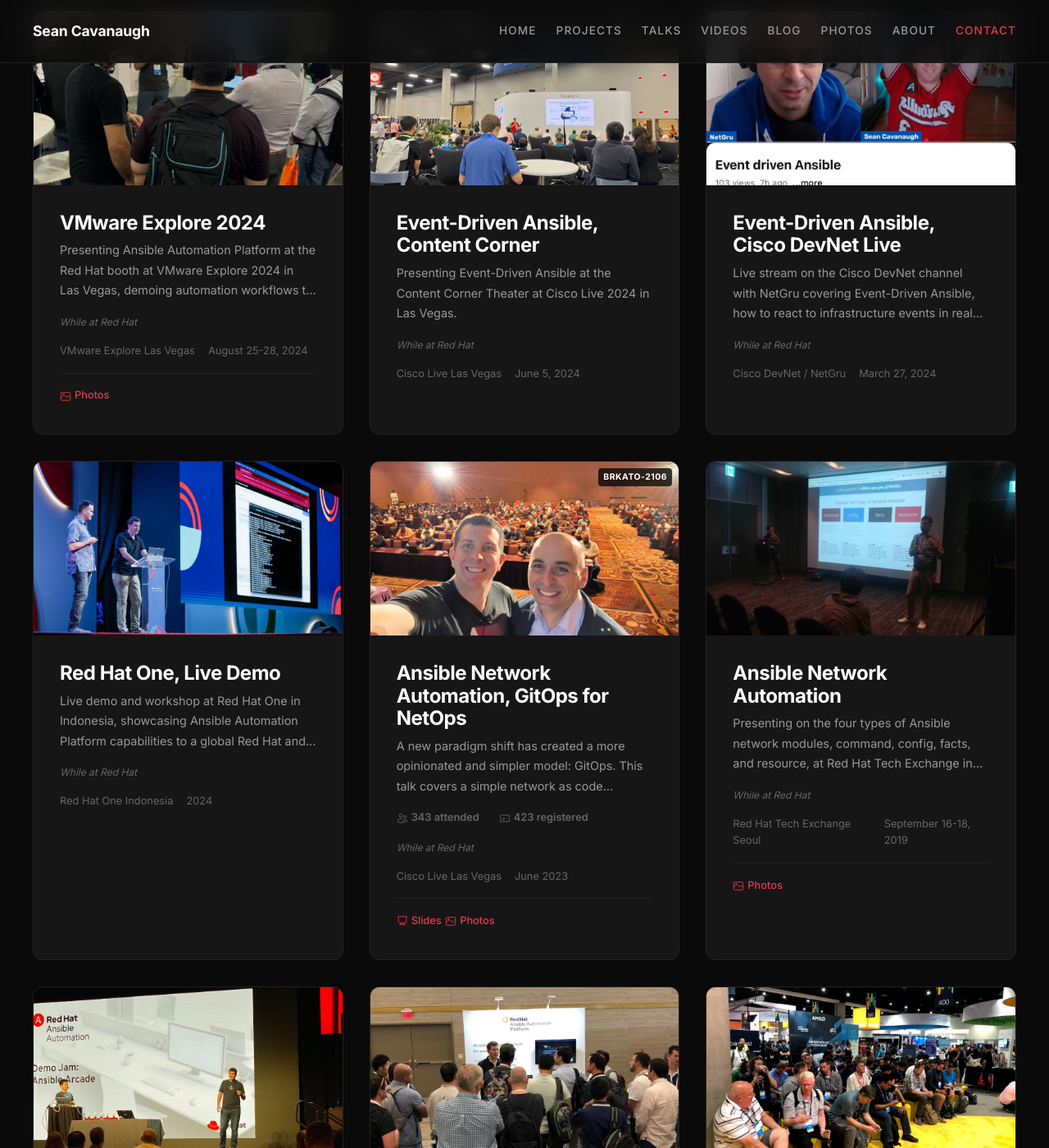
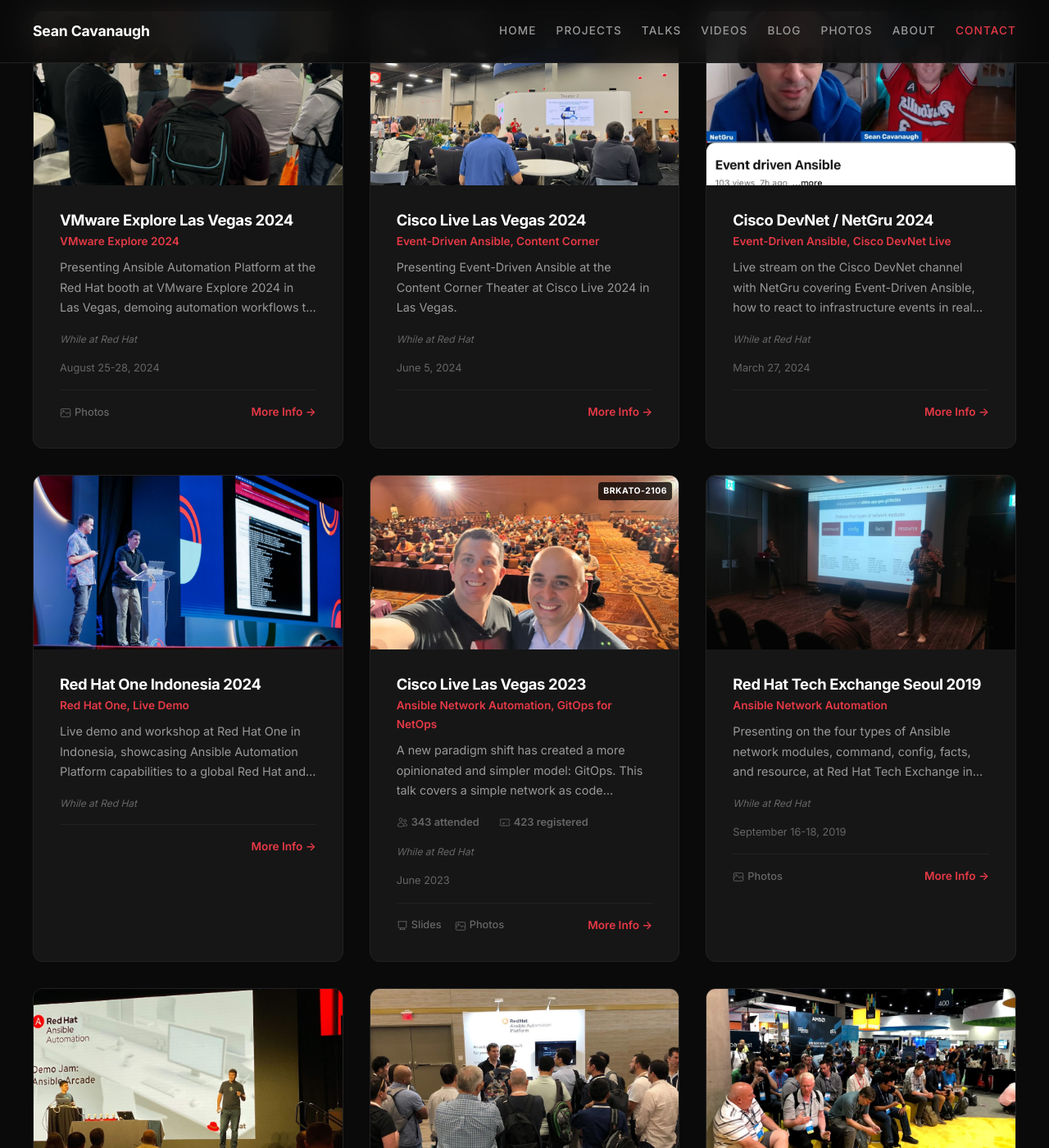
Before and after one commit to IPvSean/cavanaugh.pro, a Jekyll site: the page built from pages/talks.html, in a window 1280 px wide and 1400 px high, scrolled down 1682 px. Shown: the whole window at 82% size. Built offline with Jekyll 4.4.1, drawn with Linux system fonts in a browser that asks for light colours; some of the changed text lies outside the part shown.

Commit message:
Add AnsibleFest 2019 detail page with workshop story and photo album
- Expand AnsibleFest 2019 with Automation Analytics abstract, workshop highlights, and labs/workshops links
- Support talk_name, abstract, highlights, and related links on talk detail pages
- Make talk cards fully clickable with More Info CTA
- Lead cards with event + year, show talk title underneath
- Add missing talk pages for VMware Explore 2024 and Cisco Live 2019

Co-authored-by: Cursor <cursoragent@cursor.com>

```diff
--- a/assets/css/main.css
+++ b/assets/css/main.css
@@ -1038,17 +1038,21 @@ a.highlight-item {
 }
 
 .talk-card {
+  display: block;
+  text-decoration: none;
+  color: inherit;
   border-radius: var(--radius-lg);
   overflow: hidden;
   background: var(--color-bg-card);
   border: 1px solid var(--color-border);
   transition: all var(--transition-base);
+  cursor: pointer;
 }
 
 .talk-card:hover {
   transform: translateY(-4px);
   box-shadow: 0 20px 60px rgba(0, 0, 0, 0.3);
-  border-color: var(--color-border-light);
+  border-color: var(--color-accent);
 }
 
 .talk-card-image {
@@ -1081,7 +1085,17 @@ a.highlight-item {
 
 .talk-card-body h3 {
   color: var(--color-white);
-  margin-bottom: var(--space-sm);
+  margin-bottom: var(--space-xs);
+  font-size: 1.15rem;
+}
+
+.talk-card-talk-title {
+  font-size: 0.85rem !important;
+  font-weight: 600;
+  color: var(--color-accent) !important;
+  margin-bottom: var(--space-sm) !important;
+  display: block !important;
+  -webkit-line-clamp: 2 !important;
 }
 
 .talk-card-body p {
@@ -1154,6 +1168,10 @@ a.highlight-item {
 }
 
 .talk-resources {
+  display: flex;
+  flex-wrap: wrap;
+  align-items: center;
+  gap: var(--space-md);
   margin-top: var(--space-md);
   padding-top: var(--space-md);
   border-top: 1px solid var(--color-border);
@@ -1165,21 +1183,25 @@ a.highlight-item {
   gap: var(--space-xs);
   font-size: 0.8rem;
   font-weight: 500;
+  color: var(--color-text-muted);
+}
+
+.talk-card-link {
+  display: inline-flex;
+  align-items: center;
+  gap: 6px;
+  margin-left: auto;
+  font-size: 0.85rem;
+  font-weight: 600;
   color: var(--color-accent);
-  text-decoration: none;
-  transition: opacity var(--transition-base);
-}
-
-.talk-resource-link:hover {
-  opacity: 0.8;
-}
-
-.talk-card-title-link {
-  text-decoration: none;
-  color: inherit;
-}
-
-.talk-card-title-link:hover h3 {
+  transition: color var(--transition-fast);
+}
+
+.talk-card:hover .talk-card-link {
+  color: var(--color-white);
+}
+
+.talk-card:hover h3 {
   color: var(--color-accent);
 }
 
@@ -3701,6 +3723,70 @@ a.highlight-item {
   margin-bottom: var(--space-2xl);
 }
 
+.talk-detail-highlights {
+  margin-bottom: var(--space-2xl);
+}
+
+.talk-detail-highlights h3,
+.talk-detail-breakout h3,
+.talk-detail-links h3 {
+  color: var(--color-white);
+  font-size: 1.2rem;
+  margin-bottom: var(--space-md);
+}
+
+.talk-detail-highlights ul {
+  list-style: none;
+  padding: 0;
+  margin: 0;
+  display: flex;
+  flex-direction: column;
+  gap: var(--space-sm);
+}
+
+.talk-detail-highlights li {
+  position: relative;
+  padding-left: var(--space-lg);
+  color: var(--color-text-secondary);
+  line-height: 1.6;
+}
+
+.talk-detail-highlights li::before {
+  content: '';
+  position: absolute;
+  left: 0;
+  top: 0.55em;
+  width: 6px;
+  height: 6px;
+  border-radius: 50%;
+  background: var(--color-accent);
+}
+
+.talk-detail-breakout {
+  background: var(--color-bg-card);
+  border: 1px solid var(--color-border);
+  border-radius: var(--radius-lg);
+  padding: var(--space-xl);
+  margin-bottom: var(--space-2xl);
+}
+
+.talk-detail-breakout h4 {
+  color: var(--color-accent);
+  font-size: 1.1rem;
+  margin-bottom: var(--space-md);
+}
+
+.talk-detail-abstract {
+  font-size: 0.95rem;
+  line-height: 1.7;
+  color: var(--color-text-secondary);
+  margin: 0;
+}
+
+.talk-detail-links {
+  margin-bottom: var(--space-2xl);
+}
+
 .talk-detail-info-card {
   background: var(--color-bg-card);
   border: 1px solid var(--color-border);
--- a/pages/talks.html
+++ b/pages/talks.html
@@ -78,8 +78,8 @@ permalink: /talks/
       {% for talk in site.data.talks %}
       {% unless talk.featured %}
       {% assign talk_slug = talk.title | slugify %}
-      <div class="talk-card">
-        <a href="/talks/{{ talk_slug }}/" class="talk-card-image">
+      <a href="/talks/{{ talk_slug }}/" class="talk-card">
+        <div class="talk-card-image">
           {% if talk.image and talk.image != "/assets/images/placeholder-talk.svg" %}
           <img src="{{ talk.image }}" alt="{{ talk.title }}" loading="lazy">
           {% else %}
@@ -92,49 +92,56 @@ permalink: /talks/
           {% if talk.session_id %}
           <span class="talk-session-badge">{{ talk.session_id }}</span>
           {% endif %}
-        </a>
+        </div>
         <div class="talk-card-body">
-          <a href="/talks/{{ talk_slug }}/" class="talk-card-title-link">
-            <h3>{{ talk.title }}</h3>
-          </a>
+          <h3>{{ talk.audience }} {{ talk.year }}</h3>
+          {% if talk.talk_name %}
+          <p class="talk-card-talk-title">{{ talk.talk_name }}</p>
+          {% else %}
+          <p class="talk-card-talk-title">{{ talk.title }}</p>
+          {% endif %}
           <p>{{ talk.description | truncatewords: 25 }}</p>
-          {% if talk.stats %}
+          {% if talk.stats.attended or talk.stats.registered %}
           <div class="talk-stats">
+            {% if talk.stats.attended %}
             <span class="talk-stat">
               <svg viewBox="0 0 24 24" fill="none" stroke="currentColor" stroke-width="1.5" width="14" height="14"><path d="M15 19.128a9.38 9.38 0 002.625.372 9.337 9.337 0 004.121-.952 4.125 4.125 0 00-7.533-2.493M15 19.128v-.003c0-1.113-.285-2.16-.786-3.07M15 19.128v.106A12.318 12.318 0 018.624 21c-2.331 0-4.512-.645-6.374-1.766l-.001-.109a6.375 6.375 0 0111.964-3.07M12 6.375a3.375 3.375 0 11-6.75 0 3.375 3.375 0 016.75 0zm8.25 2.25a2.625 2.625 0 11-5.25 0 2.625 2.625 0 015.25 0z"/></svg>
               {{ talk.stats.attended }} attended
             </span>
+            {% endif %}
+            {% if talk.stats.registered %}
             <span class="talk-stat">
               <svg viewBox="0 0 24 24" fill="none" stroke="currentColor" stroke-width="1.5" width="14" height="14"><path d="M16.5 6v.75m0 3v.75m0 3v.75m0 3V18m-9-5.25h5.25M7.5 15h3M3.375 5.25c-.621 0-1.125.504-1.125 1.125v3.026a2.999 2.999 0 010 5.198v3.026c0 .621.504 1.125 1.125 1.125h17.25c.621 0 1.125-.504 1.125-1.125v-3.026a2.999 2.999 0 010-5.198V6.375c0-.621-.504-1.125-1.125-1.125H3.375z"/></svg>
               {{ talk.stats.registered }} registered
             </span>
+            {% endif %}
           </div>
           {% endif %}
           {% if talk.role_at_time %}
           <div class="talk-role">While at {{ talk.role_at_time }}</div>
           {% endif %}
+          {% if talk.date %}
           <div class="talk-meta">
-            <span>{{ talk.audience }}</span>
-            <span>{% if talk.date %}{{ talk.date }}{% else %}{{ talk.year }}{% endif %}</span>
+            <span>{{ talk.date }}</span>
           </div>
-          {% if talk.slides or talk.photos %}
+          {% endif %}
           <div class="talk-resources">
             {% if talk.slides %}
-            <a href="{{ talk.slides }}" target="_blank" rel="noopener" class="talk-resource-link">
+            <span class="talk-resource-link">
               <svg viewBox="0 0 24 24" fill="none" stroke="currentColor" stroke-width="1.5" width="14" height="14"><path d="M3.75 3v11.25A2.25 2.25 0 006 16.5h2.25M3.75 3h-1.5m1.5 0h16.5m0 0h1.5m-1.5 0v11.25A2.25 2.25 0 0118 16.5h-2.25m-7.5 0h7.5m-7.5 0l-1 3m8.5-3l1 3m0 0l.5 1.5m-.5-1.5h-9.5m0 0l-.5 1.5"/></svg>
               Slides
-            </a>
+            </span>
             {% endif %}
             {% if talk.photos %}
-            <a href="{{ talk.photos }}" target="_blank" rel="noopener" class="talk-resource-link">
+            <span class="talk-resource-link">
               <svg viewBox="0 0 24 24" fill="none" stroke="currentColor" stroke-width="1.5" width="14" height="14"><path d="M2.25 15.75l5.159-5.159a2.25 2.25 0 013.182 0l5.159 5.159m-1.5-1.5l1.409-1.409a2.25 2.25 0 013.182 0l2.909 2.909M3.75 21h16.5a1.5 1.5 0 001.5-1.5V6a1.5 1.5 0 00-1.5-1.5H3.75a1.5 1.5 0 00-1.5 1.5v13.5a1.5 1.5 0 001.5 1.5zM8.25 8.625a1.125 1.125 0 11-2.25 0 1.125 1.125 0 012.25 0z"/></svg>
               Photos
-            </a>
+            </span>
             {% endif %}
+            <span class="talk-card-link">More Info &rarr;</span>
           </div>
-          {% endif %}
         </div>
-      </div>
+      </a>
       {% endunless %}
       {% endfor %}
     </div>
--- /dev/null
+++ b/talks/ansiblefest-2019.html
@@ -0,0 +1,6 @@
+---
+layout: talk
+title: "AnsibleFest 2019"
+talk_slug: "ansiblefest-2019"
+permalink: /talks/ansiblefest-2019/
+---
--- /dev/null
+++ b/talks/cisco-live-2019.html
@@ -0,0 +1,6 @@
+---
+layout: talk
+title: "Cisco Live 2019"
+talk_slug: "cisco-live-2019"
+permalink: /talks/cisco-live-2019/
+---
--- /dev/null
+++ b/talks/vmware-explore-2024.html
@@ -0,0 +1,6 @@
+---
+layout: talk
+title: "VMware Explore 2024"
+talk_slug: "vmware-explore-2024"
+permalink: /talks/vmware-explore-2024/
+---
```
Also changed, not shown: _data/talks.yml (+13 -1 lines), _layouts/talk.html (+37 -0 lines).
